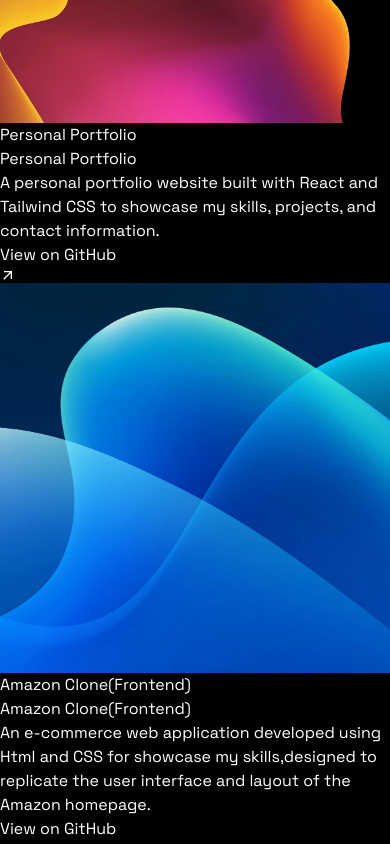
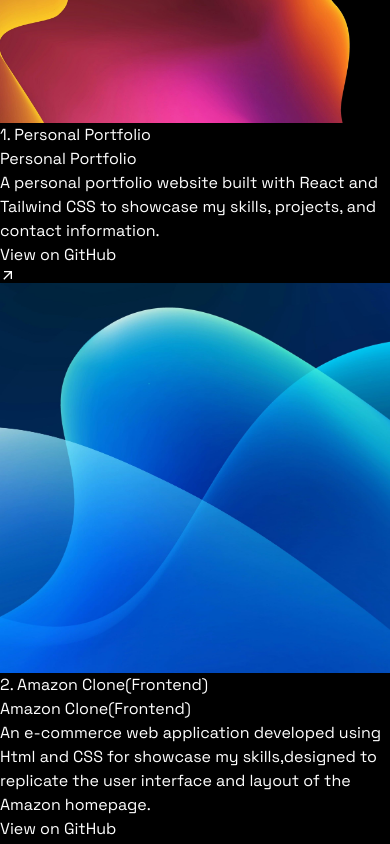
Before and after one commit to LokeshSai29/Portfolio, a React (Vite) app: page / in a window 390 px wide. Shown: the part 1060-1904 px from the top of the page. Built offline with nearby package versions, Linux system fonts and the light colour scheme.

Commit message:
Updated Projects.jsx

```diff
--- a/src/components/Projects.jsx
+++ b/src/components/Projects.jsx
@@ -7,15 +7,15 @@ const Projects = () => {
   const [isMobile, setIsMobile] = useState(false);
 
   useEffect(() => {
-    const handleResize = () => {
+    const checkViewport = () => {
       setIsMobile(window.innerWidth <= 768); // Mobile breakpoint
     };
 
-    // Initial check and adding event listener
-    handleResize();
-    window.addEventListener("resize", handleResize);
+    // Initial check and event listener for resizing
+    checkViewport();
+    window.addEventListener("resize", checkViewport);
 
-    return () => window.removeEventListener("resize", handleResize);
+    return () => window.removeEventListener("resize", checkViewport);
   }, []);
 
   return (
@@ -24,7 +24,6 @@ const Projects = () => {
       <motion.h2
         initial={{ opacity: 0, y: -20 }}
         whileInView={{ opacity: 1, y: 0 }}
-        viewport={{ once: true }}
         transition={{ duration: 0.8 }}
         className="mb-8 text-center text-3xl lg:text-4xl font-mono"
       >
@@ -32,16 +31,15 @@ const Projects = () => {
       </motion.h2>
 
       {/* Grid container */}
-      <div className="grid grid-cols-1 gap-6 md:grid-cols-2 lg:grid-cols-3">
+      <div className="grid grid-cols-1 gap-4 md:grid-cols-2 lg:grid-cols-3">
         {PROJECTS.map((project) => (
           <motion.div
             key={project.id}
             initial={{ opacity: 0, scale: 0.9 }}
             whileInView={{ opacity: 1, scale: 1 }}
-            viewport={{ once: true }}
             transition={{ duration: 0.6 }}
             whileHover={!isMobile ? { scale: 1.05 } : {}}
-            className="group relative overflow-hidden rounded-3xl shadow-lg"
+            className="group relative overflow-hidden rounded-3xl"
           >
             {/* Project image */}
             <motion.img
@@ -50,33 +48,37 @@ const Projects = () => {
               className="h-full w-full object-cover transition-transform duration-500 group-hover:scale-125"
             />
 
-            {/* Overlay with project name */}
-            <div className="absolute inset-0 flex flex-col items-center justify-center text-white bg-black bg-opacity-50">
-              <h3 className="text-2xl font-bold">{project.name}</h3>
+            {/* Static project title */}
+            <div className="absolute inset-0 flex flex-col items-center justify-center text-white">
+              <h3 className="mb-2 text-3xl">
+                {project.id}. {project.name}
+              </h3>
             </div>
 
-            {/* Hidden content on hover */}
+            {/* Hover overlay */}
             <motion.div
               initial={{ opacity: 0 }}
               whileHover={!isMobile ? { opacity: 1 } : {}}
               animate={isMobile ? { opacity: 1 } : {}}
               transition={{ duration: 0.5 }}
-              className={`absolute inset-0 flex flex-col items-center justify-center text-white px-6 py-4 backdrop-blur-md ${
+              className={`absolute inset-0 flex flex-col items-center justify-center text-white p-4 backdrop-blur-lg ${
                 isMobile ? "opacity-100" : "opacity-0"
               } transition-opacity duration-500 group-hover:opacity-100 cursor-pointer`}
             >
-              <h3 className="mb-4 text-xl font-semibold">{project.name}</h3>
-              <p className="mb-6 text-center">{project.description}</p>
+              <h3 className="mb-3 text-xl">{project.name}</h3>
+              <p className="mb-8 text-center">{project.description}</p>
 
-              {/* GitHub button */}
+              {/* GitHub Button */}
               <a
                 href={project.githubLink}
                 target="_blank"
                 rel="noopener noreferrer"
-                className="flex items-center rounded-2xl bg-white px-4 py-2 text-black hover:bg-gray-300 transition-colors"
+                className="rounded-2xl bg-white px-4 py-2 text-black hover:bg-gray-300"
               >
-                <span className="mr-2">View on GitHub</span>
-                <MdArrowOutward />
+                <div className="flex items-center">
+                  <span>View on GitHub</span>
+                  <MdArrowOutward />
+                </div>
               </a>
             </motion.div>
           </motion.div>
```
